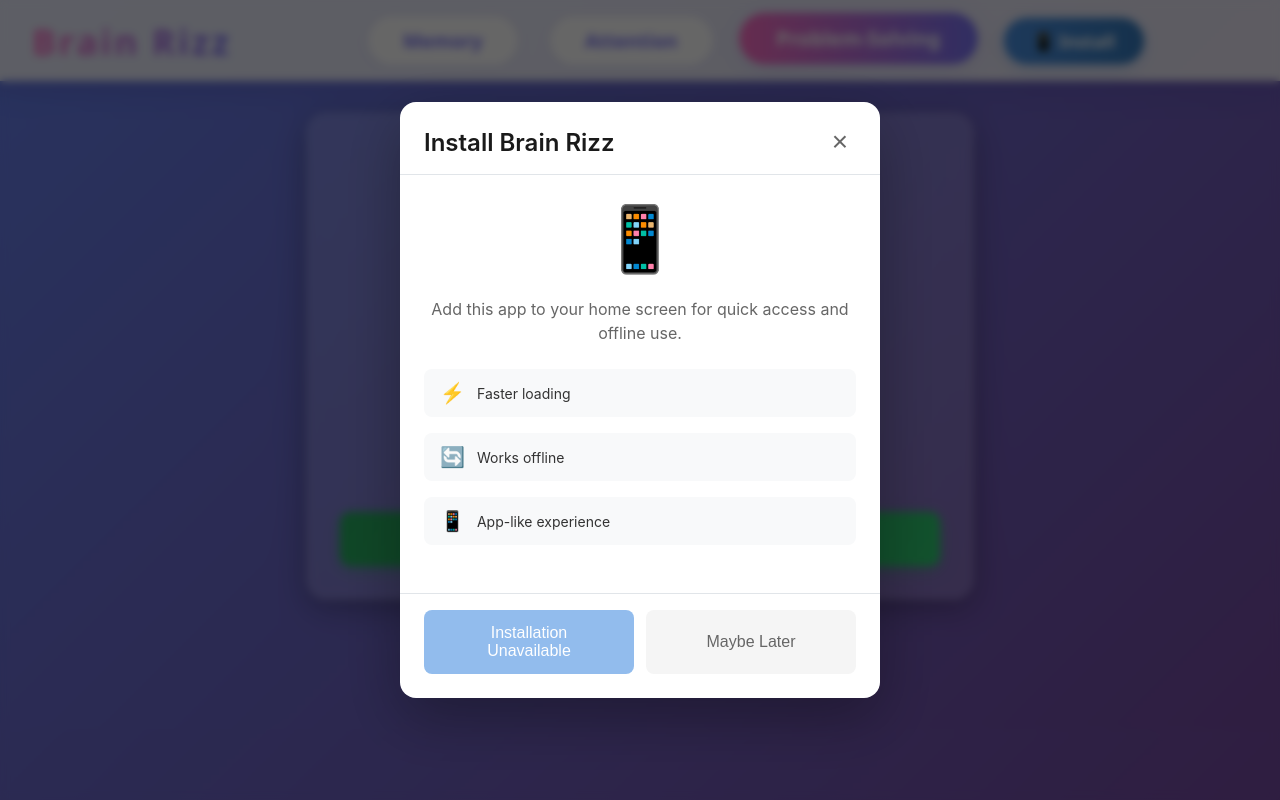
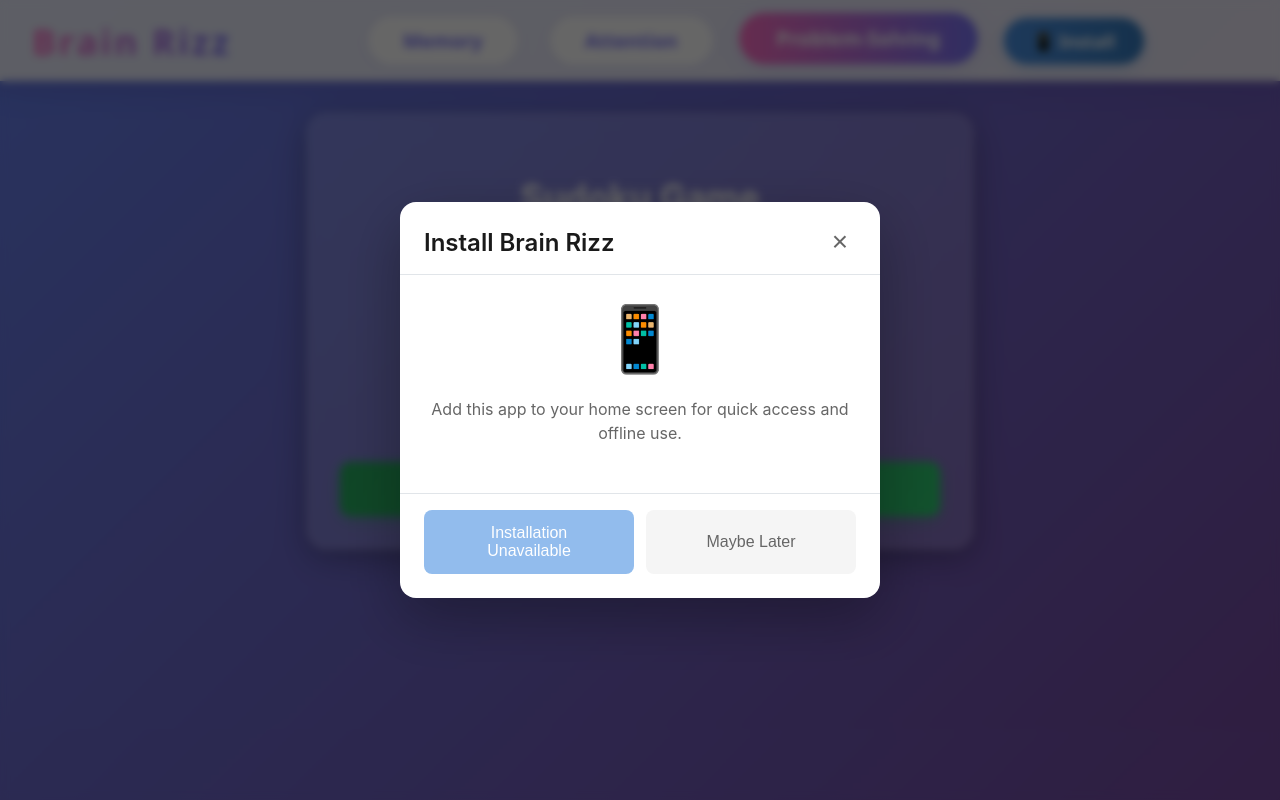
Before and after one commit to MrDanPotter/brain-rizz, a React (Create React App) app: page /problem-solving in a window 1280 px wide. Both pictures are taken after a click on the button "📱 Install". Built offline with nearby package versions, Linux system fonts and the light colour scheme.

Commit message:
minor tweaks

```diff
--- a/public/sw.js
+++ b/public/sw.js
@@ -17,6 +17,8 @@
         return cache.addAll(urlsToCache);
       })
   );
+  // Skip waiting to activate immediately
+  self.skipWaiting();
 });
 
 // Fetch event - serve from cache when offline
@@ -44,4 +46,6 @@
       );
     })
   );
+  // Take control of all clients immediately
+  return self.clients.claim();
 });
--- a/src/components/PWAInstallPrompt.tsx
+++ b/src/components/PWAInstallPrompt.tsx
@@ -65,20 +65,6 @@
         <div className="pwa-modal-body">
           <div className="pwa-install-icon">📱</div>
           <p>Add this app to your home screen for quick access and offline use.</p>
-          <div className="pwa-install-benefits">
-            <div className="benefit-item">
-              <span className="benefit-icon">⚡</span>
-              <span>Faster loading</span>
-            </div>
-            <div className="benefit-item">
-              <span className="benefit-icon">🔄</span>
-              <span>Works offline</span>
-            </div>
-            <div className="benefit-item">
-              <span className="benefit-icon">📱</span>
-              <span>App-like experience</span>
-            </div>
-          </div>
         </div>
         <div className="pwa-modal-footer">
           <button
--- a/src/index.tsx
+++ b/src/index.tsx
@@ -15,7 +15,30 @@
 // If you want your app to work offline and load faster, you can change
 // unregister() to register() below. Note this comes with some pitfalls.
 // Learn more about service workers: https://cra.link/PWA
-serviceWorkerRegistration.register();
+serviceWorkerRegistration.register({
+  onUpdate: (registration) => {
+    // Check if running locally
+    const isLocalhost = Boolean(
+      window.location.hostname === 'localhost' ||
+      window.location.hostname === '[::1]' ||
+      window.location.hostname.match(/^127(?:\.(?:25[0-5]|2[0-4][0-9]|[01]?[0-9][0-9]?)){3}$/)
+    );
+
+    if (isLocalhost) {
+      // Auto-update for local development
+      console.log('New version available, auto-updating...');
+      window.location.reload();
+    } else {
+      // Show update notification for production
+      if (window.confirm('New version available! Reload to update?')) {
+        window.location.reload();
+      }
+    }
+  },
+  onSuccess: (registration) => {
+    console.log('App is ready for offline use');
+  }
+});
 
 // If you want to start measuring performance in your app, pass a function
 // to log results (for example: reportWebVitals(console.log))
--- a/src/pages/problem-solving/ProblemSolvingPage.tsx
+++ b/src/pages/problem-solving/ProblemSolvingPage.tsx
@@ -168,7 +168,7 @@
               </label>
             </div>
 
-            <div className="config-group">
+            {/* <div className="config-group">
               <label>
                 <input
                   type="checkbox"
@@ -177,7 +177,7 @@
                 />
                 Show hints
               </label>
-            </div>
+            </div> */}
           </div>
 
           <button className="start-btn" onClick={startGame}>
```
